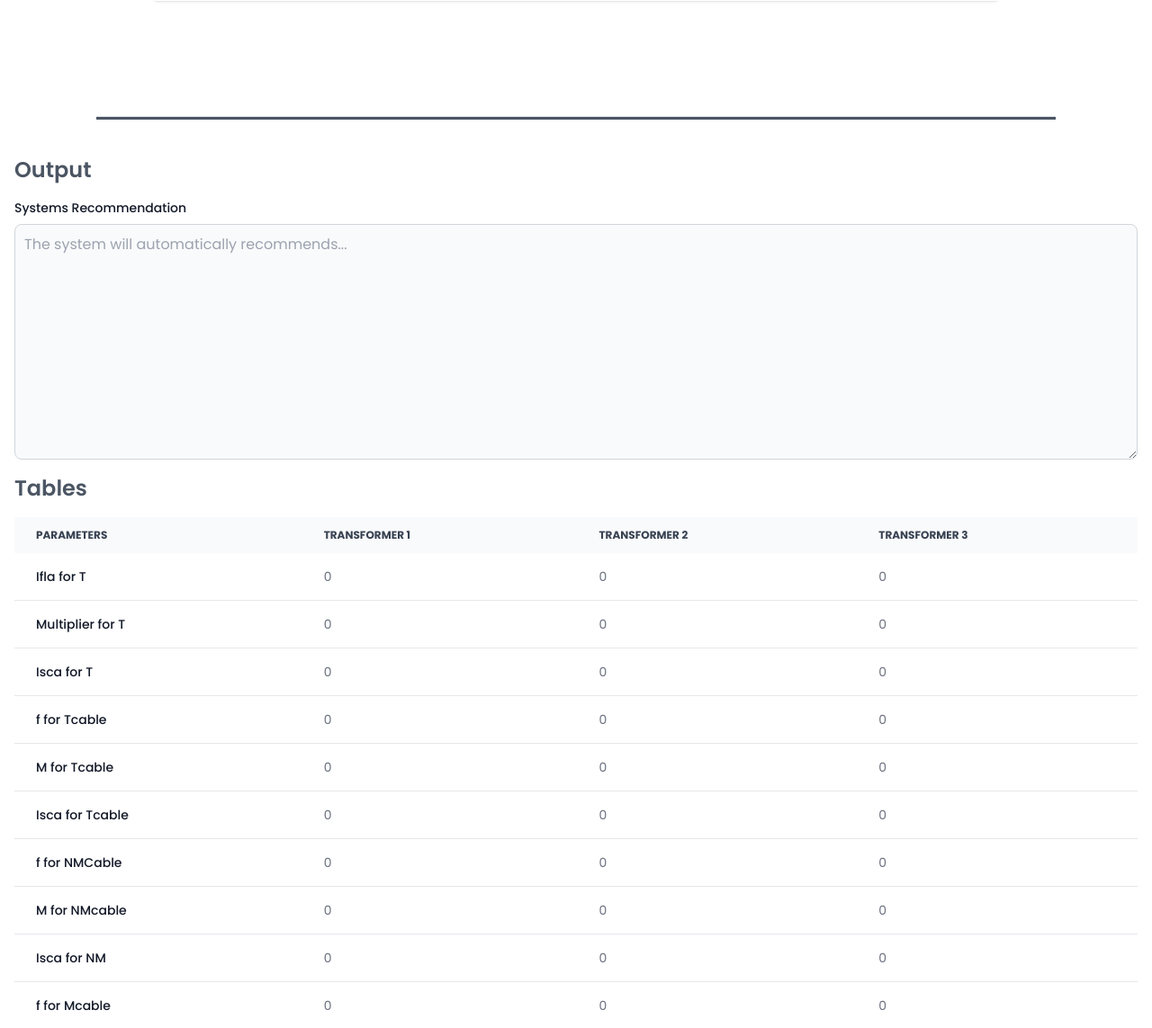
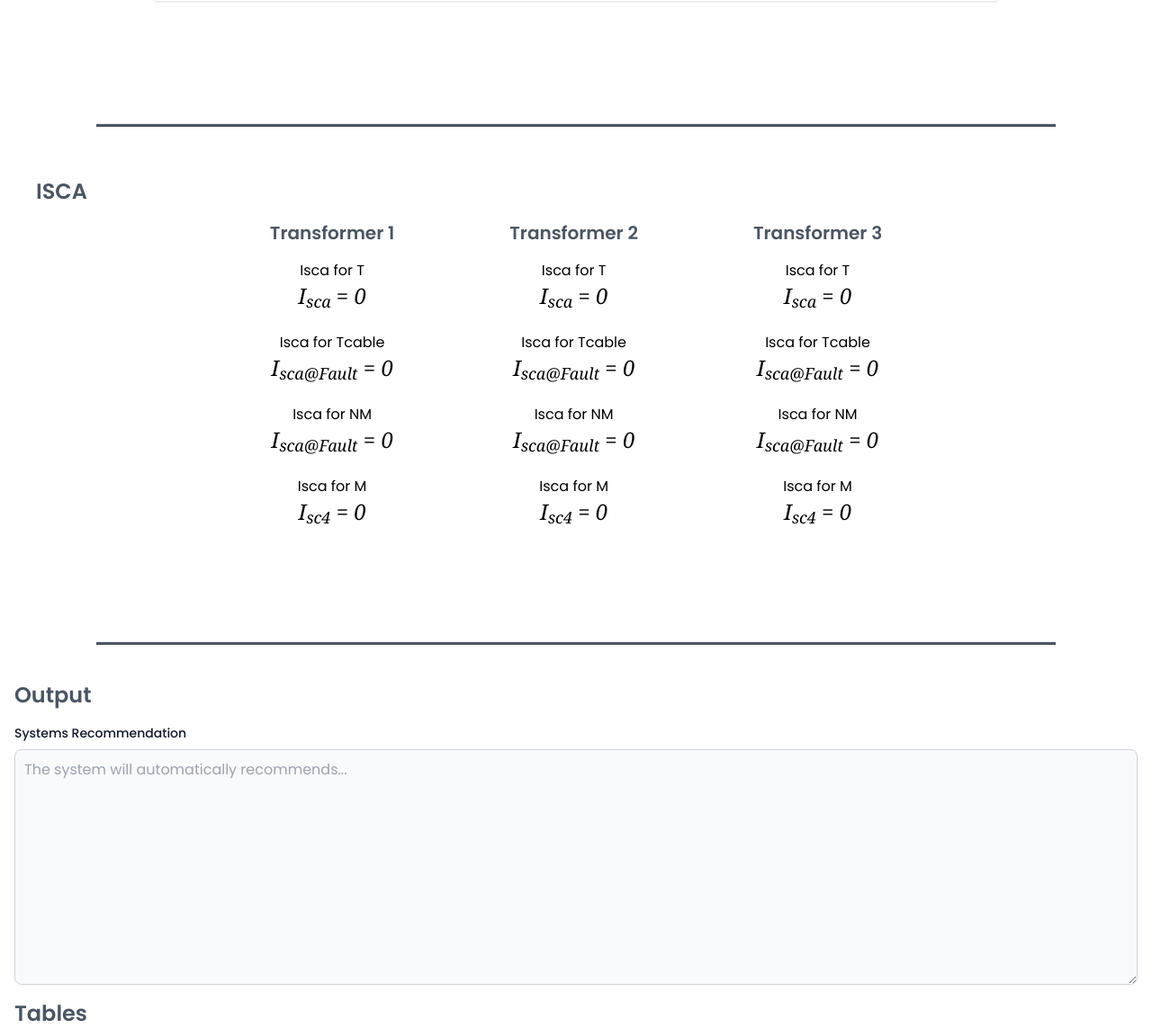
Before and after one commit to frdyrkuu/Three-Phase-Calculator, a PHP site: page / in a window 1280 px wide. Shown: the part 1264-2407 px from the top of the page at 90% size. Run offline with PHP 8.4, Linux system fonts and the light colour scheme.

Commit message:
isca added

```diff
--- a/dist/output.css
+++ b/dist/output.css
@@ -569,8 +569,8 @@ video {
   margin-top: 1.5rem;
 }
 
-.mb-10{
-  margin-bottom: 2.5rem;
+.mb-4{
+  margin-bottom: 1rem;
 }
 
 .block{
@@ -635,6 +639,10 @@ video {
 
 .gap-20{
   gap: 5rem;
+}
+
+.gap-32{
+  gap: 8rem;
 }
 
 .space-x-8 > :not([hidden]) ~ :not([hidden]){
@@ -719,6 +731,11 @@ video {
   padding: 1rem;
 }
 
+.px-10{
+  padding-left: 2.5rem;
+  padding-right: 2.5rem;
+}
+
 .px-4{
   padding-left: 1rem;
   padding-right: 1rem;
@@ -739,27 +761,38 @@ video {
   padding-bottom: 0.625rem;
 }
 
+.py-3{
+  padding-top: 0.75rem;
+  padding-bottom: 0.75rem;
+}
+
 .py-4{
   padding-top: 1rem;
   padding-bottom: 1rem;
-}
-
-.px-6{
-  padding-left: 1.5rem;
-  padding-right: 1.5rem;
-}
-
-.py-3{
-  padding-top: 0.75rem;
-  padding-bottom: 0.75rem;
 }
 
 .pt-8{
   padding-top: 2rem;
 }
 
+.pt-2{
+  padding-top: 0.5rem;
+}
+
+.pb-2{
+  padding-bottom: 0.5rem;
+}
+
+.pb-4{
+  padding-bottom: 1rem;
+}
+
 .text-left{
   text-align: left;
+}
+
+.text-center{
+  text-align: center;
 }
 
 .text-justify{
@@ -770,6 +803,10 @@ video {
   font-family: 'Poppins';
 }
 
+.font-serif{
+  font-family: ui-serif, Georgia, Cambria, "Times New Roman", Times, serif;
+}
+
 .text-2xl{
   font-size: 1.5rem;
   line-height: 2rem;
@@ -817,9 +849,28 @@ video {
   text-transform: uppercase;
 }
 
+.italic{
+  font-style: italic;
+}
+
+.text-gray-50{
+  --tw-text-opacity: 1;
+  color: rgb(249 250 251 / var(--tw-text-opacity));
+}
+
+.text-gray-500{
+  --tw-text-opacity: 1;
+  color: rgb(107 114 128 / var(--tw-text-opacity));
+}
+
 .text-gray-600{
   --tw-text-opacity: 1;
   color: rgb(75 85 99 / var(--tw-text-opacity));
+}
+
+.text-gray-700{
+  --tw-text-opacity: 1;
+  color: rgb(55 65 81 / var(--tw-text-opacity));
 }
 
 .text-gray-900{
--- a/include/function.php
+++ b/include/function.php
@@ -23,7 +23,7 @@ if ($_SERVER['REQUEST_METHOD'] === 'POST') {
     $_SESSION['result3'] = transformer3($kva3, $z3, $volt3, $fla3);
 
     // Redirect back to index.php
-    header("Location: ../index.php#table");
+    header("Location: ../index.php#isca");
     exit;
 }
 
--- a/index.php
+++ b/index.php
@@ -167,18 +167,67 @@ unset($_SESSION['result3']);
                         </div>
                     </div>
                 </div>
-
                 <div class="mx-auto w-1/2 flex justify-center items-center mt-6">
                     <button type="submit" class="py-2.5 px-5 mr-2 mb-2 text-md font-medium w-full sm:w-1/2 text-gray-50 focus:outline-none bg-yellow-300 rounded-lg border border-gray-200 hover:bg-yellow-500 focus:z-10 focus:ring-4 focus:ring-gray-200">Simulate</button>
-
                 </div>
-
                 <div class="items-center justify-center mx-auto mt-10">
                     <img class="w-full sm:w-3/4 mx-auto shadow" src="public/img/sld.png" alt="sld">
                 </div>
             </form>
         </section>
+        <hr id="isca" class="mx-auto border-transparent w-1/2 h-1">
+        <hr class="mx-auto border-transparent w-1/2 h-1">
+        <hr class="mx-auto bg-gray-600 w-10/12 sm:1/2 h-1 mt-32">
+        <section class="mt-10">
+            <h1 class="font-semibold text-2xl text-gray-600 py-4 px-10">ISCA</h1>
+            <div class="flex gap-32 text-center items-center justify-center">
 
+                <div>
+                    <p class="text-xl font-semibold text-gray-600 mb-4">Transformer 1</p>
+                    <label for="iscaT">Isca for T</label>
+                    <p class="font-serif text-2xl italic" id="iscaT">I<sub>sca</sub> = <?php echo isset($result1['IflaforT']) ? $result1['IflaforT'] : 0; ?></p>
+                    <br>
+                    <label for="iscatcable">Isca for Tcable</label>
+                    <p class="font-serif text-2xl italic" id="iscatcable">I<sub>sca@Fault</sub> = <?php echo isset($result1['iscaforTcable']) ? $result1['iscaforTcable'] : 0; ?></p>
+                    <br>
+                    <label for="iscanm">Isca for NM</label>
+                    <p class="font-serif text-2xl italic" id="iscanm">I<sub>sca@Fault</sub> = <?php echo isset($result1['iscaforNM']) ? $result1['iscaforNM'] : 0; ?></p>
+                    <br>
+                    <label for="iscam">Isca for M</label>
+                    <p class="font-serif text-2xl italic" id="iscam">I<sub>sc4</sub> = <?php echo isset($result1['iscaforM']) ? $result1['iscaforM'] : 0; ?></p>
+                </div>
+
+                <div>
+                    <p class="text-xl font-semibold text-gray-600 mb-4">Transformer 2</p>
+                    <label for="iscaT">Isca for T</label>
+                    <p class="font-serif text-2xl italic" id="iscaT">I<sub>sca</sub> = <?php echo isset($result2['IflaforT']) ? $result2['IflaforT'] : 0; ?></p>
+                    <br>
+                    <label for="iscatcable">Isca for Tcable</label>
+                    <p class="font-serif text-2xl italic" id="iscatcable">I<sub>sca@Fault</sub> = <?php echo isset($result2['iscaforTcable']) ? $result2['iscaforTcable'] : 0; ?></p>
+                    <br>
+                    <label for="iscanm">Isca for NM</label>
+                    <p class="font-serif text-2xl italic" id="iscanm">I<sub>sca@Fault</sub> = <?php echo isset($result2['iscaforNM']) ? $result2['iscaforNM'] : 0; ?></p>
+                    <br>
+                    <label for="iscam">Isca for M</label>
+                    <p class="font-serif text-2xl italic" id="iscam">I<sub>sc4</sub> = <?php echo isset($result2['iscaforM']) ? $result2['iscaforM'] : 0; ?></p>
+                </div>
+
+                <div>
+                    <p class="text-xl font-semibold text-gray-600 mb-4">Transformer 3</p>
+                    <label for="iscaT">Isca for T</label>
+                    <p class="font-serif text-2xl italic" id="iscaT">I<sub>sca</sub> = <?php echo isset($result3['IflaforT']) ? $result3['IflaforT'] : 0; ?></p>
+                    <br>
+                    <label for="iscatcable">Isca for Tcable</label>
+                    <p class="font-serif text-2xl italic" id="iscatcable">I<sub>sca@Fault</sub> = <?php echo isset($result3['iscaforTcable']) ? $result3['iscaforTcable'] : 0; ?></p>
+                    <br>
+                    <label for="iscanm">Isca for NM</label>
+                    <p class="font-serif text-2xl italic" id="iscanm">I<sub>sca@Fault</sub> = <?php echo isset($result3['iscaforNM']) ? $result3['iscaforNM'] : 0; ?></p>
+                    <br>
+                    <label for="iscam">Isca for M</label>
+                    <p class="font-serif text-2xl italic" id="iscam">I<sub>sc4</sub> = <?php echo isset($result3['iscaforM']) ? $result3['iscaforM'] : 0; ?></p>
+                </div>
+            </div>
+        </section>
 
         <hr class="mx-auto bg-gray-600 w-10/12 sm:1/2 h-1 mt-32">
 
```
Also changed, not shown: other parts of dist/output.css (+13 -45 lines).
